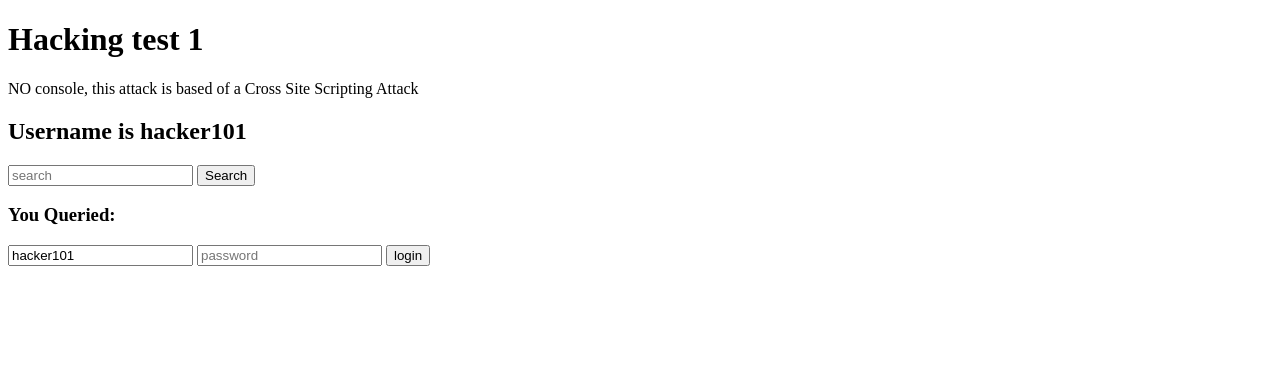
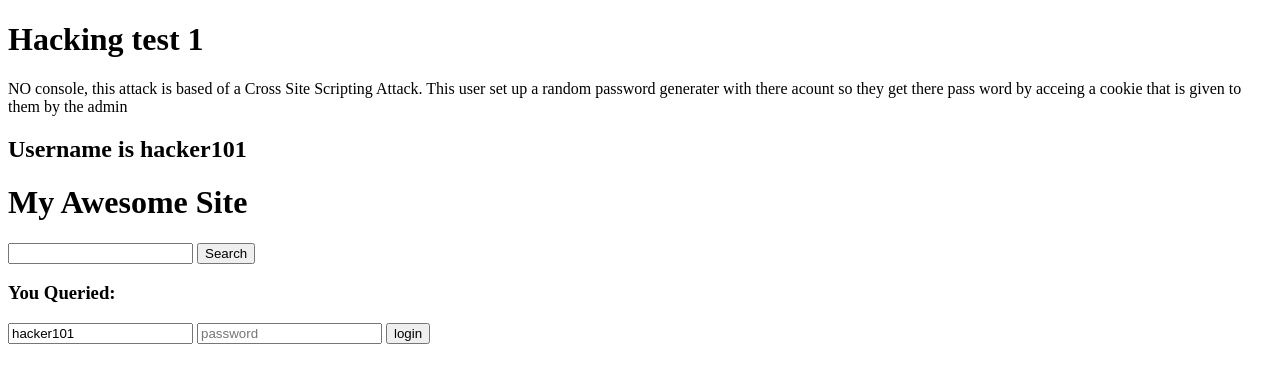
Before and after one commit to fazelastblood/practice, a plain HTML site: page index.html in a window 1280 px wide. Drawn offline with Linux system fonts and the light colour scheme.

Commit message:
Update index.html

```diff
--- a/index.html
+++ b/index.html
@@ -7,13 +7,14 @@
 </head>
 <body>
     <h1>Hacking test 1</h1>
-    <p>NO console, this attack is based of a Cross Site Scripting Attack</p>
+    <p>NO console, this attack is based of a Cross Site Scripting Attack. This user set up a random password generater with there acount so they get there pass word by acceing a cookie that is given to them by the admin</p>
     <h2>Username is hacker101</h2>
-    <form class="search-form" autocomplete="off">
-        <input class="search-input" id="query-input" type="text" name="query" placeholder="search"/>
-        <button class="search-button" type="submit" role="button">Search</button>
-    </form>
-    <h3 class="search-query">You Queried: <span id="query-output" class="query"></span></h3>
+    <h1 class="search-form-header">My Awesome Site</h1>
+      <form class="search-form" autocomplete="off">
+          <input class="search-input" id="query-input" type="text" name="query" />
+          <button class="search-button" type="submit" role="button">Search</button>
+      </form>
+      <h3 class="search-query">You Queried: <span id="query-output" class="query"></span></h3>
         <input type="username" id="username" placeholder="username" value="hacker101">
         <input type="password" id="password" placeholder="password">
         <button type="submit" onclick="getInfo()">login</button>
```
